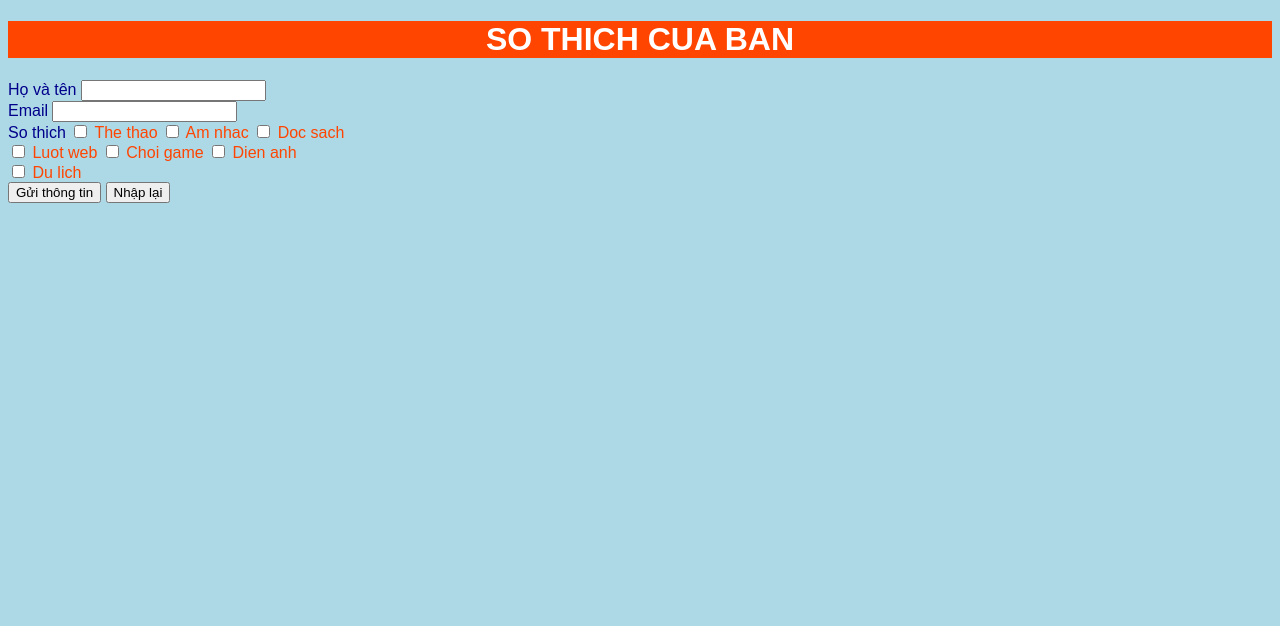
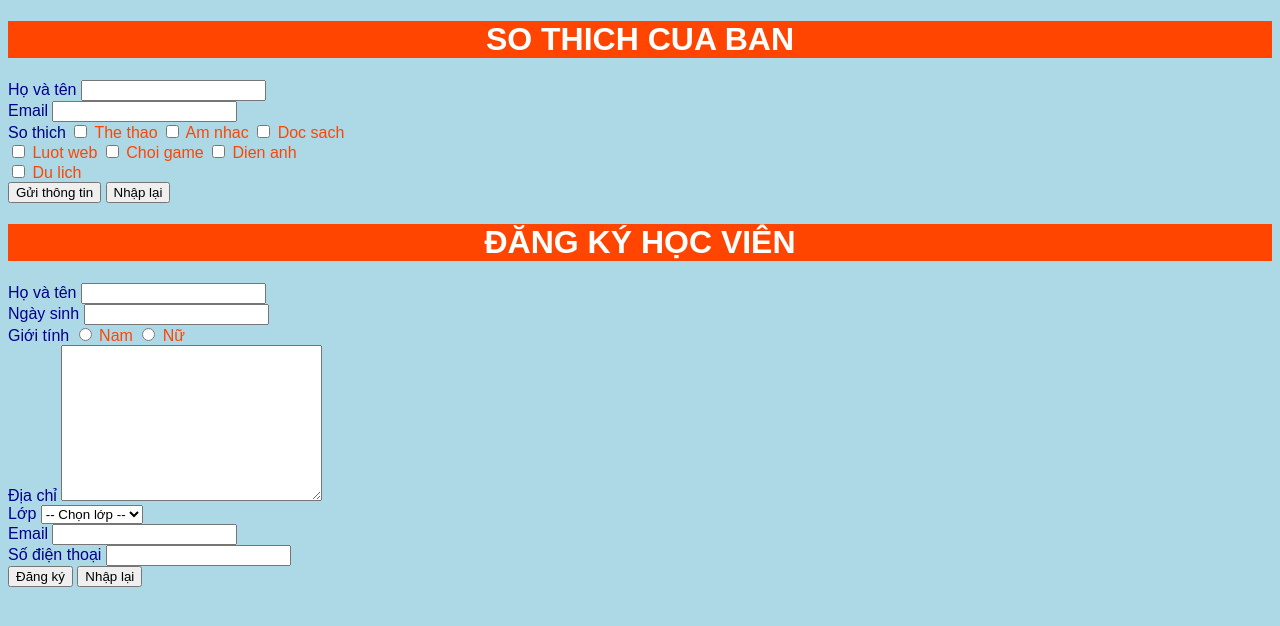
Before and after one commit to PhanThanhSum/C1025L1-JV105, a plain HTML site: page ss5_html_form_amp_table/bai_tap/form_so_thich.html in a window 1280 px wide. Drawn offline with Linux system fonts and the light colour scheme.

Commit message:
form dang ki hoc vien 2

```diff
--- a/ss5_html_form_amp_table/bai_tap/form_so_thich.html
+++ b/ss5_html_form_amp_table/bai_tap/form_so_thich.html
@@ -41,5 +41,31 @@
     <input type="submit" value="Gửi thông tin">
     <input type="reset" value="Nhập lại">
 </form>
+<form action="">
+    <h1>ĐĂNG KÝ HỌC VIÊN</h1>
+    <label for="name">Họ và tên</label>
+    <input type="text" name="name"> <br>
+    <label for="dob">Ngày sinh</label>
+    <input type="text" id="dob" name="dob"> <br>
+    <label>Giới tính</label>
+    <input type="radio" name="gender" id="male"> Nam
+    <input type="radio" name="gender" id="female"> Nữ <br>
+    <label>Địa chỉ</label>
+    <textarea name="add" id="" cols="30" rows="10"></textarea> <br>
+    <label>Lớp</label>
+    <select name="class" id="">
+        <option value="" disabled selected hidden>-- Chọn lớp --</option>
+        <option value="10">Lớp 10</option>
+        <option value="11">Lớp 11</option>
+        <option value="12">Lớp 12</option>
+    </select> <br>
+    <label for="email">Email</label>
+    <input type="text" name="email"> <br>
+    <label for="phone">Số điện thoại</label>
+    <input type="text" name="phone" id ="phone"> <br>
+    <input type="submit" value="Đăng ký">
+    <input type="reset" value="Nhập lại">
+
+</form>
 </body>
 </html>
```
